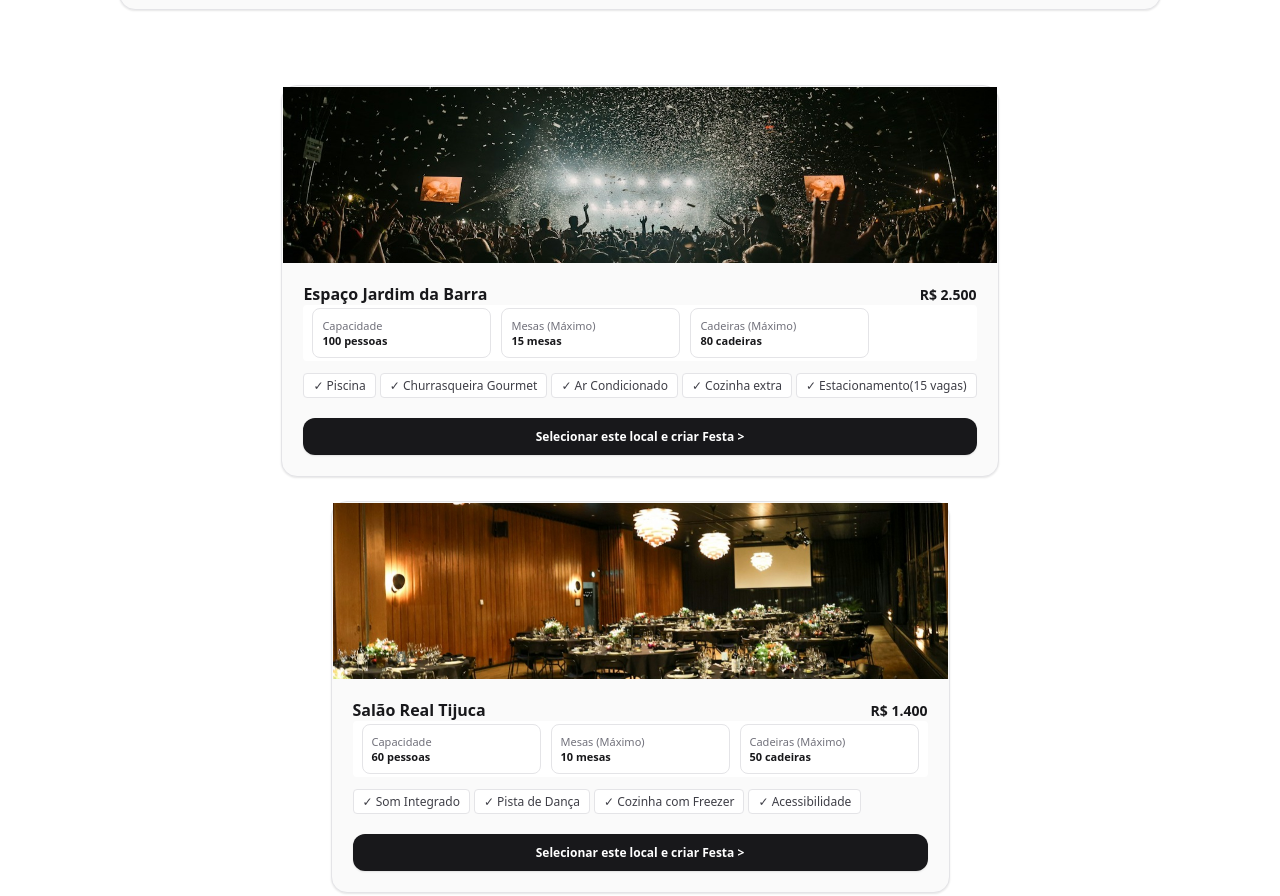
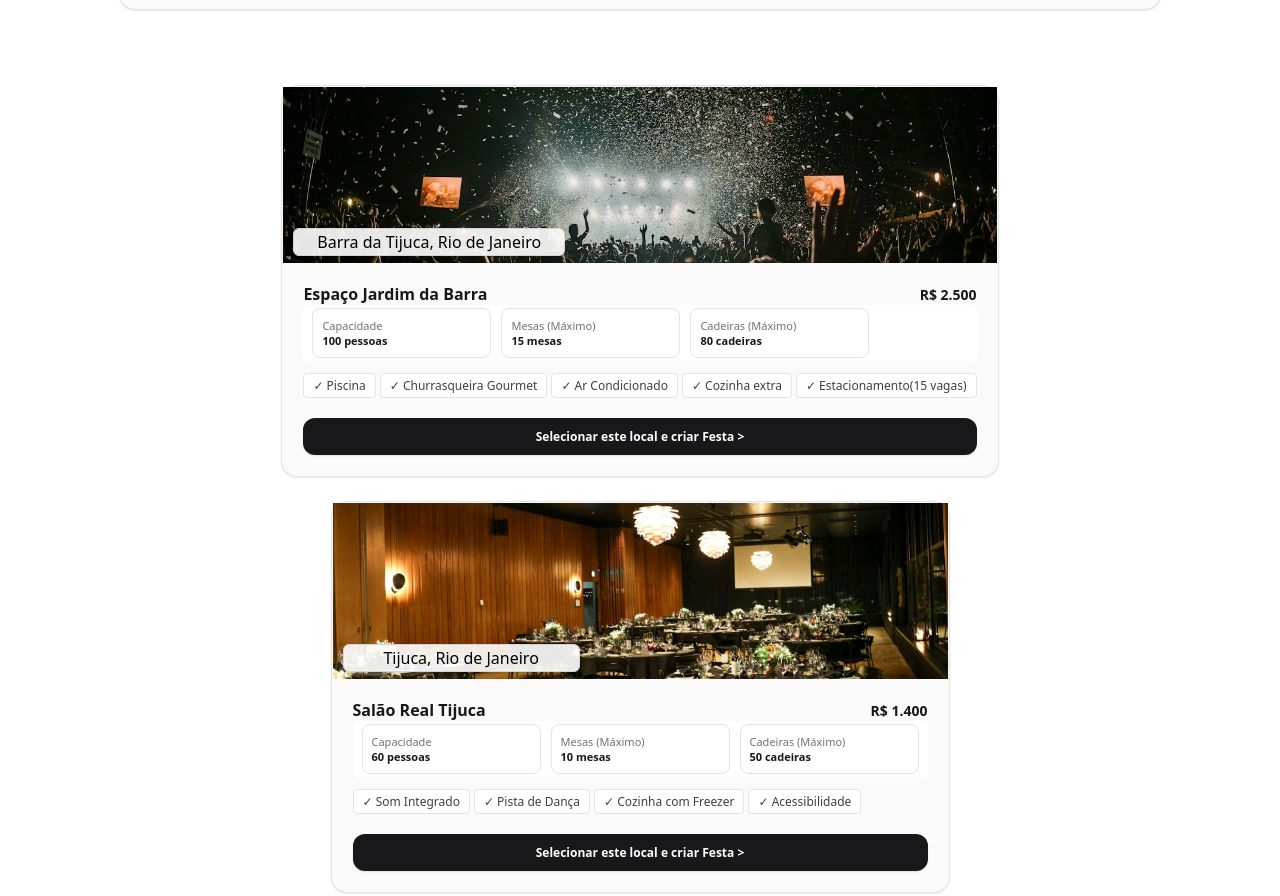
Before and after one commit to MateusBB0/Let-s-Party, a plain HTML site: page index.html in a window 1280 px wide. Shown: the part 376-1272 px from the top of the page. Drawn offline with Linux system fonts and the light colour scheme.

Commit message:
adicionado localidade nas imagens

```diff
--- a/css/style.css
+++ b/css/style.css
@@ -176,8 +176,27 @@
 		.img_evento {
 			width: 100%;
 			height: 176px;
+			background-image: url("../img/evento1.jpeg");
+			background-size: cover;
+			background-position: center;
+			background-repeat: no-repeat;
 			object-fit: fill;
 		}
+		.localidade{
+			display: flex;
+			position: relative;
+			top: 80%;
+			margin-left: 10px;
+			width: 35%;
+			justify-content: center;
+			padding: 2px 10px;
+			border-radius: 6px;
+			border: 1px solid #D4D4D8;
+			background: rgba(255, 255, 255, 0.90);
+			box-shadow: 0 1px 3px 0 rgba(0, 0, 0, 0.10), 0 1px 2px -1px rgba(0, 0, 0, 0.10);
+		}
+
+
 		.titulo_card {
 			display: flex;
 			justify-content: space-between;
--- a/index.html
+++ b/index.html
@@ -57,8 +57,10 @@
 
 		<!-- Card 1 -->
 		<div class="card local">
-					<img src="img/evento1.jpeg" class="img_evento">
-				<div class="card_conteudo">
+				<div class="img_evento">
+					<div class="localidade">Barra da Tijuca, Rio de Janeiro</div>
+				</div>
+					<div class="card_conteudo">
 					<div class="titulo_card">
 						<span class="titulo"> Espaço Jardim da Barra </span>
 						<span class="texto_preto_negrito"> R$ 2.500 </span>
@@ -103,7 +105,10 @@
 
 		<!-- Card 2 -->
 		<div class="card local">
-				<img src="img/evento2.jpeg" class="img_evento">
+				<!-- <img src="img/evento2.jpeg" class="img_evento"> -->
+				<div class="img_evento" style="background-image: url(img/evento2.jpeg) !important;">
+					<div class="localidade">Tijuca, Rio de Janeiro</div>
+				</div>
 				<div class="card_conteudo ">
 					<div class="titulo_card">
 						<span class="titulo" >Salão Real Tijuca </span>
@@ -145,7 +150,10 @@
 
 		<!-- Card 3 -->
 		<div class="card local">
-				<img src="img/evento3.jpeg" class="img_evento">
+				<!-- <img src="img/evento3.jpeg" class="img_evento"> -->
+				<div class="img_evento" style="background-image: url(img/evento3.jpeg) !important;">
+					<div class="localidade">Botafogo, Rio de Janeiro</div>
+				</div>
 				<div class="card_conteudo">
 					<div class="titulo_card">
 						<span class="titulo"> Chácara Sol &amp; Festa Botafogo </span>
--- a/style.js
+++ b/style.js
@@ -18,10 +18,10 @@ for (let texto = 0; texto < cards.length; texto++) {
 
 	}
 }
-    if(!tem_card){
+    if(tem_card){
+        aviso.style.display = "none";
+	}else{
         aviso.style.display = "flex";
-	}else{
-        aviso.style.display = "none";
 
     }
 }
```
